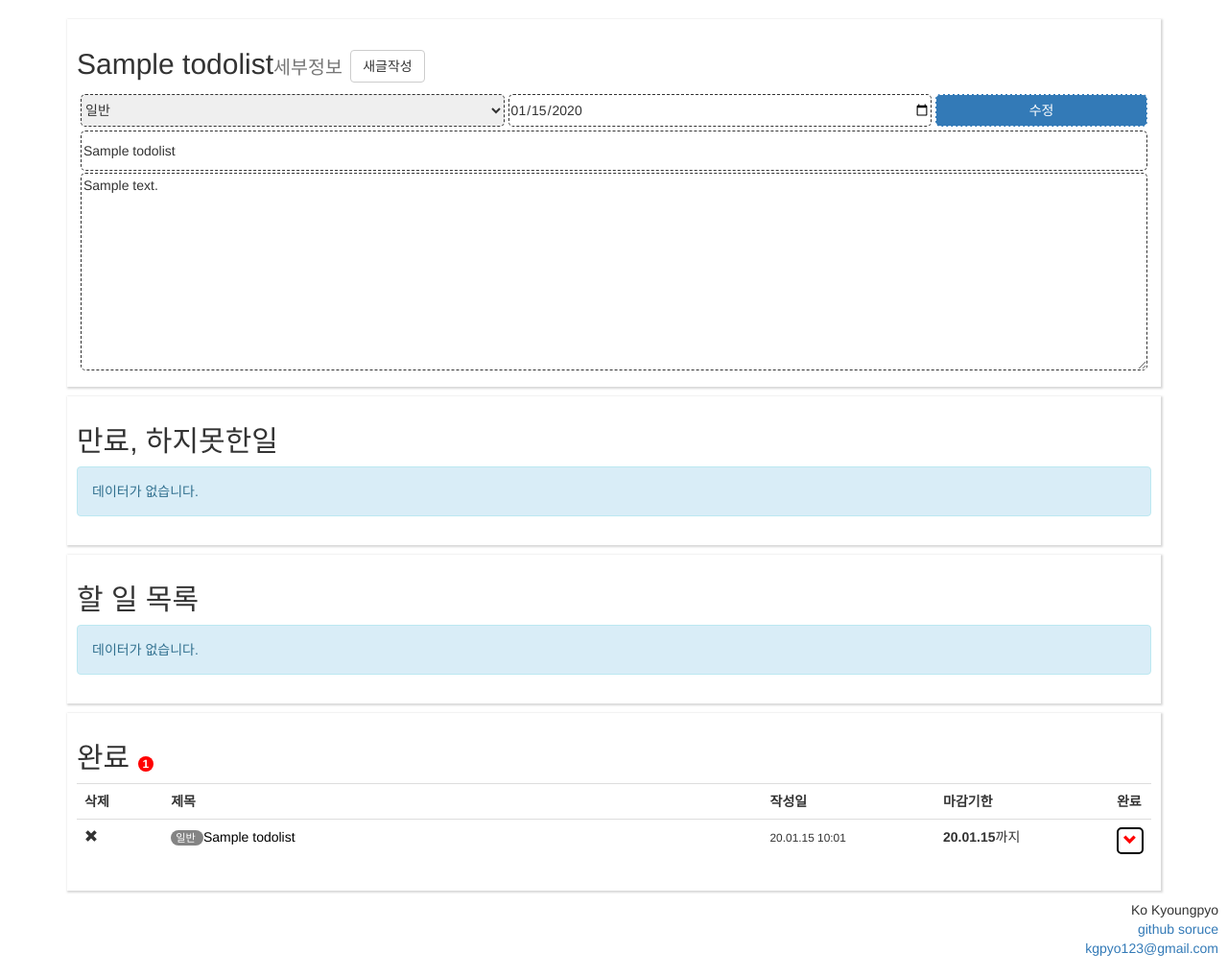
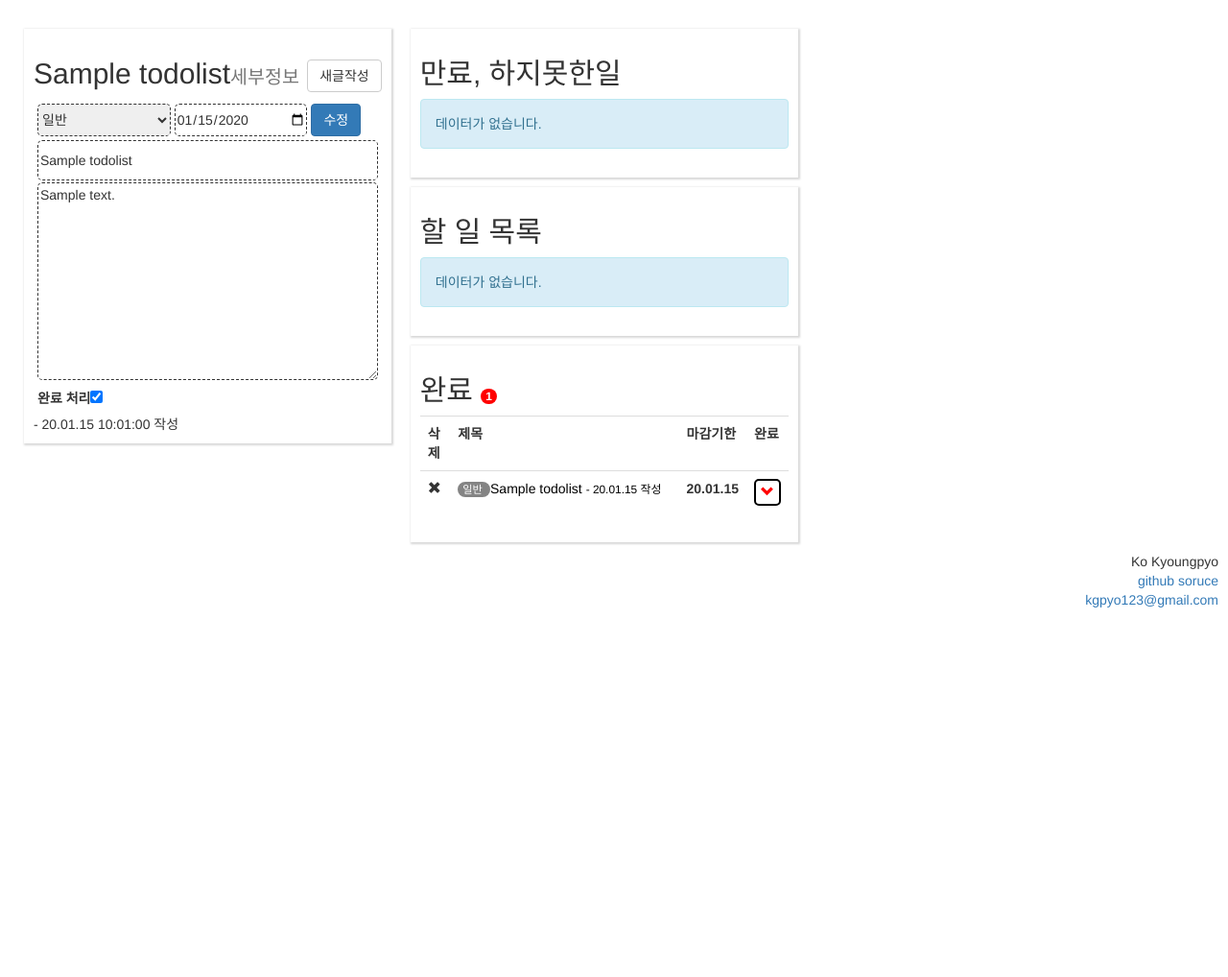
Before and after one commit to kgpyo/TODOlistWithDjango, a Django app: page /todo/1 in a window 1280 px wide. Shown: the part 103-1121 px from the top of the page at 96% size. After the commit the page ends 736 px from the top, so only its background shows below. Run offline with Django 3.2, Linux system fonts and the light colour scheme; tables that the repository leaves empty hold one stand-in row (values such as "Sample post"); some libraries are stand-ins or nearby versions.

Commit message:
layout, view 수정

```diff
--- a/static/todo/style.css
+++ b/static/todo/style.css
@@ -1,7 +1,20 @@
+.section_flex {
+    -ms-display: flexbox;
+    display: flex;
+    flex-wrap: wrap;
+}
+.section_flex > article {
+    width:auto;
+}
+@media ( min-width: 1440px ) {
+    .section_flex > article {
+        width:50%;
+    }
+}
 .todo_section {
     display:block;
     padding: 10px;
-    margin: 0 0 10px 0;
+    margin: 10px;
     box-shadow: 1px 1px 2px 1px #D8D8D8;
 }
 /*
@@ -92,7 +105,7 @@ footer {
     justify-content: space-around;
 }
 
-.todo-form input, .todo-form select, .todo-form textarea{
+.todo-form input[type=date], .todo-form input[type=text], .todo-form select, .todo-form textarea{
     border-radius: 5px;
     border:1px dashed;
     width:100%;
--- a/todo/forms.py
+++ b/todo/forms.py
@@ -5,7 +5,7 @@ from .models import *
 class TodoListForm(forms.ModelForm):
     class Meta:
         model = TodoList
-        fields = ('priority', 'deadline','title','text')
+        fields = ('priority', 'deadline','title','text','is_done')
 
         widgets = {
             'deadline' : forms.DateInput(attrs={'type':'date'}),
@@ -15,7 +15,7 @@ class TodoListForm(forms.ModelForm):
             }),
             'text': forms.Textarea(attrs={
                 'placeholder':'구체적인 설명(선택입력)',
-            })
+            }),
         }
 
     def clean(self):
--- a/todo/templates/todo/body.html
+++ b/todo/templates/todo/body.html
@@ -12,9 +12,13 @@
         <header class="page-header">
             <h1><span class="glyphicon glyphicon-list-alt" aria-hidden="true"></span> To do list <small>Today - {% now "Y.m.d" %}</small></h1>
         </header>
-        <main class="container">
-           {% block content %}
-           {% endblock %}
+        <main class="container-fluid section_flex">
+            <article>
+                <seciton class="todo_section">
+                    {% block content %}
+                    {% endblock %}
+                </seciton>
+            </article>
             <article>
                 <section id="deadline-list" class="todo_section">
                 </section>
--- a/todo/templates/todo/form.html
+++ b/todo/templates/todo/form.html
@@ -1,11 +1,11 @@
 {% extends 'todo/body.html' %}
 {% block title %}To do List{% endblock %}
 {% block content %}
-<article>
-    <seciton class="todo_section">
         {{ form.management_form }}
         {% if modify %}
             <h2>{{ form.title.value }}<small>세부정보</small> <a href="{% url 'todo:index' %}" class="btn btn-default">새글작성</a></h2>
+        {% else %}
+            <h2>할 일 작성</h2>
         {% endif %}
         {% if modify %}
         <form method="post" action="{% url 'todo:detail' todo_id %}" class="todo-form">
@@ -28,8 +28,11 @@
             <div>
                 <div>{{ form.title }}</div>
                 <div>{{ form.text }}</div>
+                {% if modify %}<div><label for="is_done">완료 처리</label>{{ form.is_done }}</div>{% endif %}
             </div>
         </form>
-    </seciton>
-</article>
+        {% if modify %}
+            - {{ write_date|date:'y.m.d h:m:s' }} 작성
+            {% if write_date != updated_date %}<br> - {{ updated_date|date:'y.m.d h:m:s' }} 최종수정 {% endif %}
+        {% endif %}
 {% endblock %}
--- a/todo/templates/todo/list_view.html
+++ b/todo/templates/todo/list_view.html
@@ -9,7 +9,6 @@
     <tr>
         <th>삭제</th>
         <th>제목</th>
-        <th>작성일</th>
         <th>마감기한</th>
         <th>완료</th>
     </tr>
@@ -25,7 +24,7 @@
                 </button>
             </form>
         </td>
-        <td class="col-sm-7">
+        <td class="col-sm-9">
             <a href="{% url 'todo:detail' content.pk %}">
                 <!-- 우선순위 표기 -->
             {% if content.priority == 1 %}
@@ -41,18 +40,16 @@
             </span>
             <!-- TODO 제목 -->
                 {{ content.title }}
+                <!-- 작성일 표시 -->
+                <small>
+                    - {{ content.write_date|date:'y.m.d' }} 작성
+                </small>
             </a>
-        </td>
-        <!-- 작성일 표시 -->
-        <td class="col-sm-2">
-            <small>
-            {{ content.write_date|date:'y.m.d h:m' }}
-            </small>
         </td>
         <!-- 마감기한 표시 -->
         <td class="col-sm-2">
             {% if content.deadline %}
-                <strong>{{ content.deadline|date:'y.m.d' }}</strong>까지
+                <strong>{{ content.deadline|date:'y.m.d' }}</strong>
             {% else %}
                 -
             {% endif %}
--- a/todo/views.py
+++ b/todo/views.py
@@ -46,6 +46,8 @@ class TodoListDetailView(generic.View):
         return render(request, 'todo/form.html', {
             'modify':True,
             'todo_id':todo_id,
+            'write_date':todolist.write_date,
+            'updated_date':todolist.updated_date,
             'form':form
         })
 
```
Also changed, not shown: todo/static/todo/style.css (+15 -2 lines), README.md.
